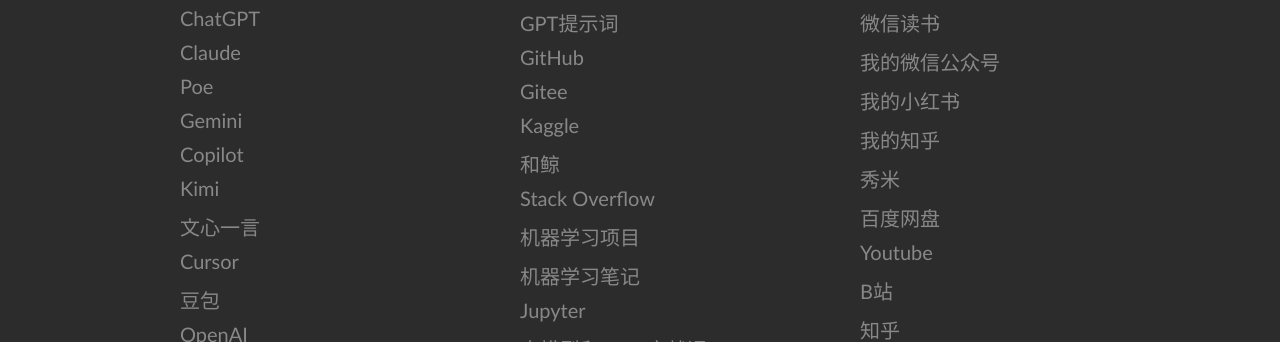
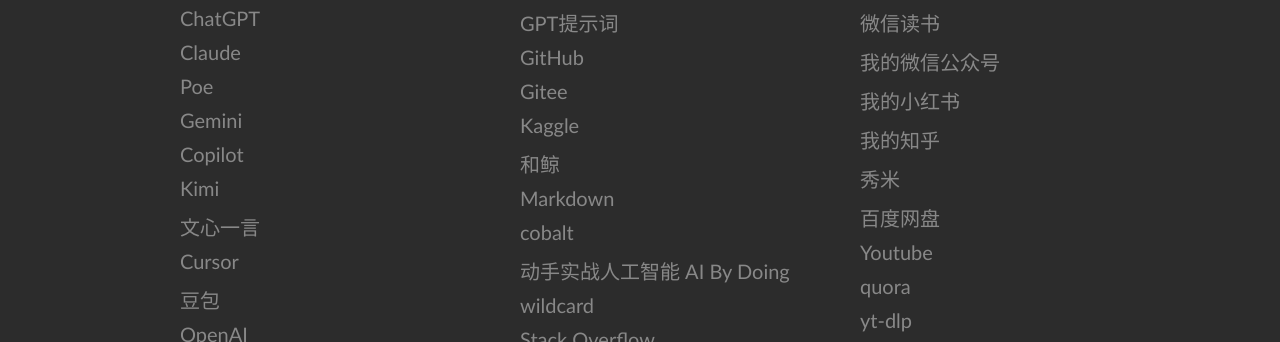
Before and after one commit to jingjichange/change.github.io, a plain HTML site: page index.html in a window 1280 px wide. Shown: the part 458-800 px from the top of the page. Drawn offline with Linux system fonts and the light colour scheme.

Commit message:
index.html

```diff
--- a/index.html
+++ b/index.html
@@ -122,6 +122,10 @@
                         <a href='https://gitee.com/' target="_blank"> Gitee </a>
                         <a href='https://www.kaggle.com/' target="_blank"> Kaggle </a>
                         <a href='https://www.heywhale.com/home/project' target="_blank"> 和鲸 </a>
+                        <a href='https://doocs.github.io/md/' target="_blank"> Markdown </a>
+                        <a href='https://cobalt.tools/' target="_blank"> cobalt </a>
+                        <a href='https://aibydoing.com/lab-env' target="_blank"> 动手实战人工智能 AI By Doing </a>
+                        <a href='	https://huhuhang.com/post/apps/wildcard' target="_blank"> wildcard </a>
                         <a href='https://stackoverflow.com/' target="_blank"> Stack Overflow </a>
                         <a href='https://github.com/Niketkumardheeryan/ML-CaPsule' target="_blank"> 机器学习项目 </a>
                         <a href='http://www.ai-start.com/ml2014/' target="_blank"> 机器学习笔记 </a>
@@ -151,6 +155,8 @@
                         <a href='https://xiumi.us/studio/v5#/paper/for/new/cube/0' target="_blank"> 秀米 </a>
                         <a href='https://pan.baidu.com/' target="_blank"> 百度网盘 </a>
                         <a href='https://www.youtube.com/' target="_blank"> Youtube </a>
+                        <a href='https://www.quora.com/' target="_blank"> quora </a>
+                        <a href='https://github.com/yt-dlp/yt-dlp' target="_blank"> yt-dlp </a>
                         <a href='https://www.bilibili.com/' target="_blank"> B站 </a>
                         <a href='https://www.zhihu.com/hot' target="_blank"> 知乎 </a>
                         <a href='https://www.xiaohongshu.com/' target="_blank"> 小红书 </a>
@@ -272,6 +278,7 @@
                         <a href='https://www.termonline.cn/index' target="_blank"> 术语在线 </a>
                         <a href='https://www.canva.cn/red/templates/' target="_blank"> Canva </a>
                         <a href='https://www.gaoding.com/' target="_blank"> 稿定设计 </a>
+                        <a href='https://www.stirlingpdf.com/' target="_blank"> 斯特林-PDF </a>
                         <a href='https://docs.qq.com/' target="_blank"> 腾讯文档 </a>
                         <a href='https://shimo.im/' target="_blank"> 石墨文档 </a>
                         <a href='https://www.tukuppt.com/' target="_blank"> 熊猫办公PPT </a>
```
